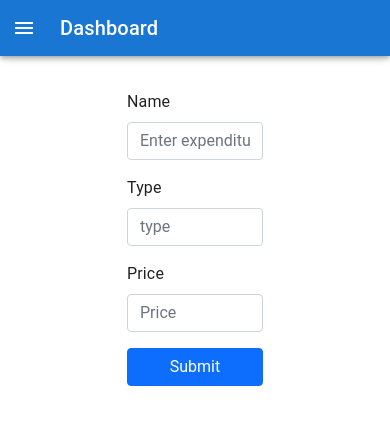
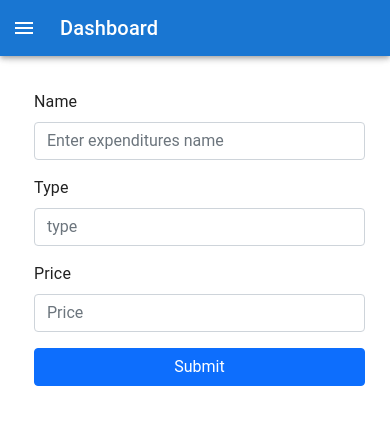
Before and after one commit to biswajitdas-007/payment-split-app-frontend, a React (Create React App) app: page /AddExpenditure in a window 390 px wide. Shown: the top 424 px of the page. Built offline with nearby package versions, Linux system fonts and the light colour scheme.

Commit message:
changed the styling of form

```diff
--- a/src/assets/css/Login.module.css
+++ b/src/assets/css/Login.module.css
@@ -7,3 +7,15 @@
     margin: 0 auto;
     padding: 10px;
 }
+
+@media only screen and (max-width: 600px) {
+    .formContainer {
+            display: flex;
+            justify-content: center;
+            flex-direction: column;
+            flex: 1;
+            width: 90vw;
+            margin: 0 auto;
+            padding: 10px;
+        }
+}
```
